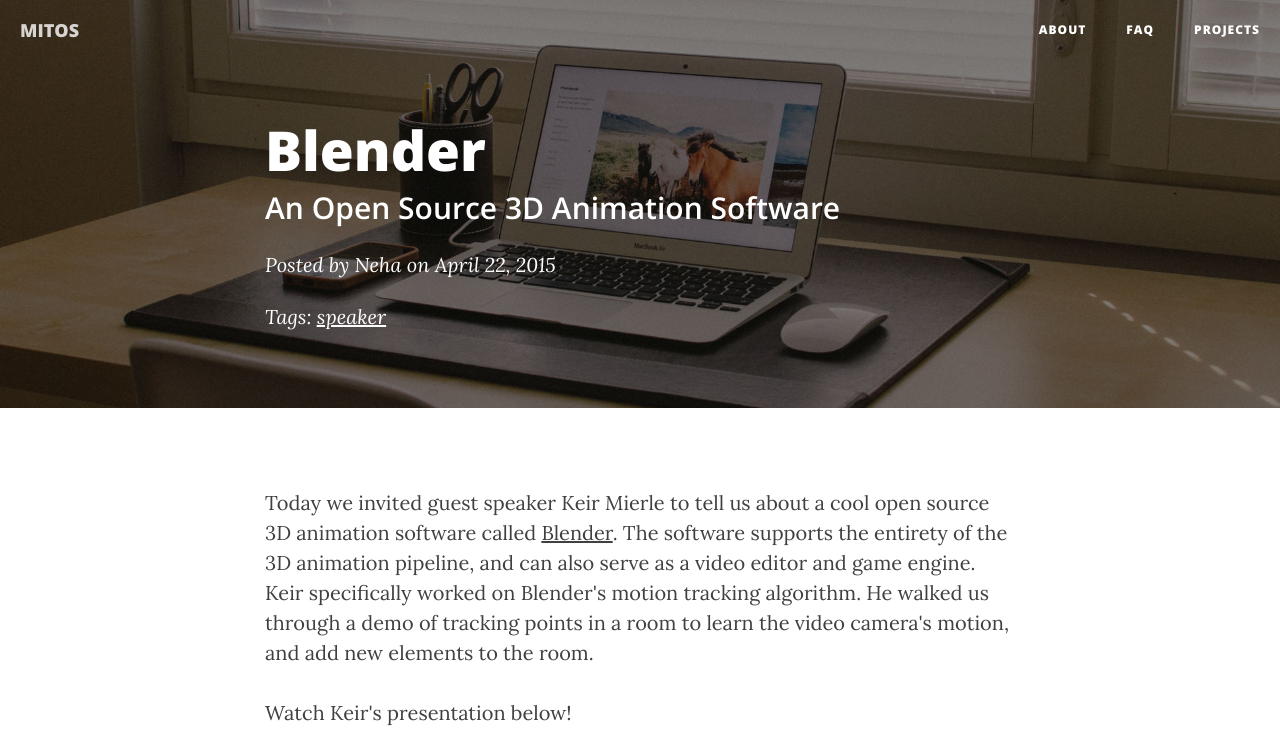
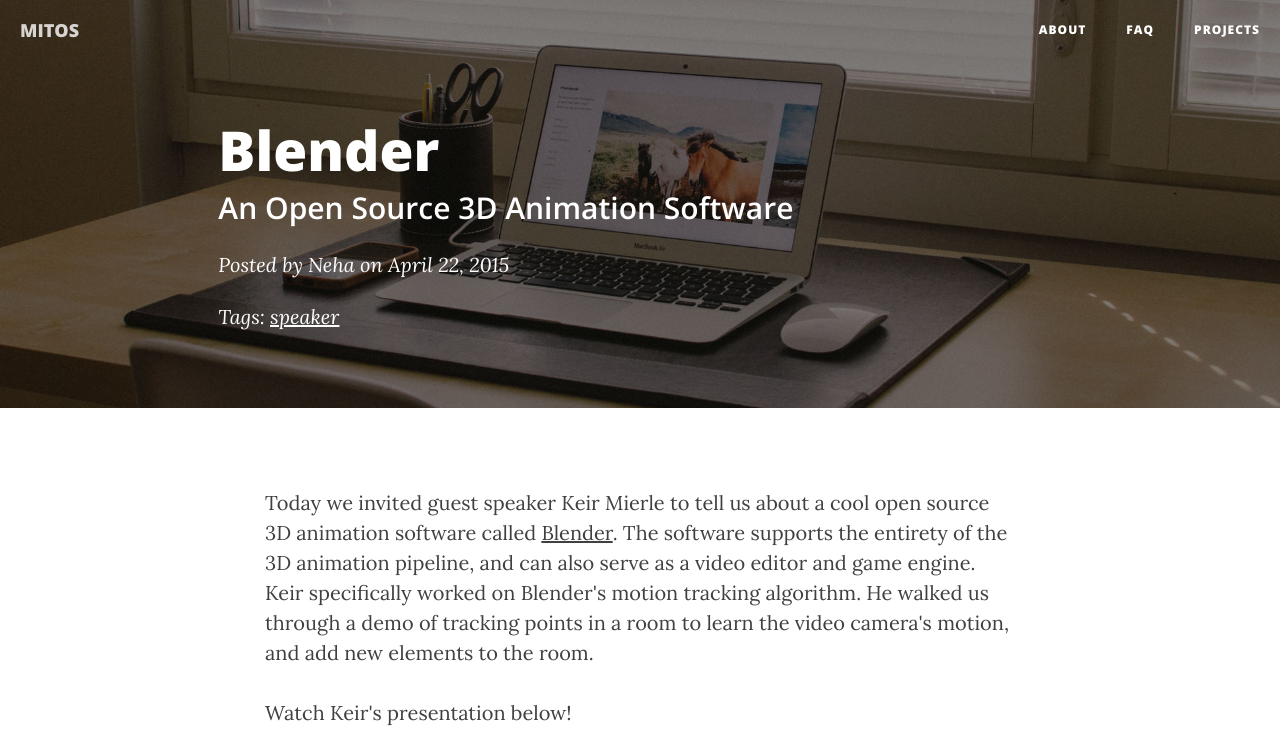
Before and after one commit to mit-open-source/mit-open-source.github.io, a Jekyll site: the page built from _posts/2015-04-22-speaker.markdown, in a window 1280 px wide. Shown: the top 756 px of the page. Built offline with Jekyll 4.4.1, drawn with Linux system fonts in a browser that asks for light colours; nearby versions of some CDN libraries; grey boxes are pictures that could not be loaded.

Commit message:
Fix css to remove vertial scroll on posts page

```diff
--- a/_layouts/post.html
+++ b/_layouts/post.html
@@ -4,9 +4,9 @@ layout: default
 
 <!-- Post Header -->
 <header class="intro-header" style="background-image: url('{{ site.baseurl }}/{% if page.header-img %}{{ page.header-img }}{% else %}{{ site.header-img }}{% endif %}')">
-    <div class="container">
+    <div class="mitos-container">
         <div class="row">
-            <div class="col-lg-8 col-lg-offset-2 col-md-10 col-md-offset-1">
+            <div class="col-lg-12 col-lg-offset-2 col-md-10 col-md-offset-1">
                 <div class="post-heading">
                     <h1>{{ page.title }}</h1>
                     {% if page.subtitle %}
```
Also changed, not shown: css/mitos.css (+10 -0 lines).
